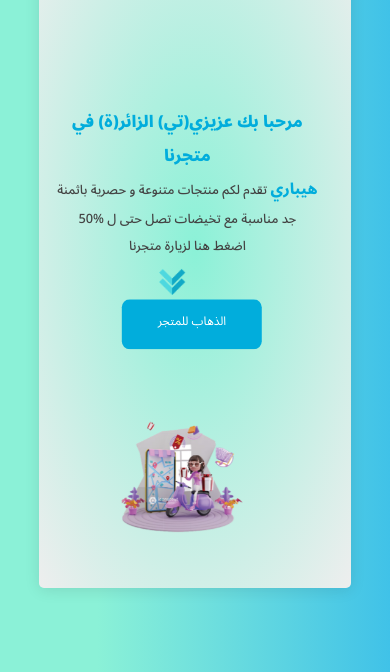
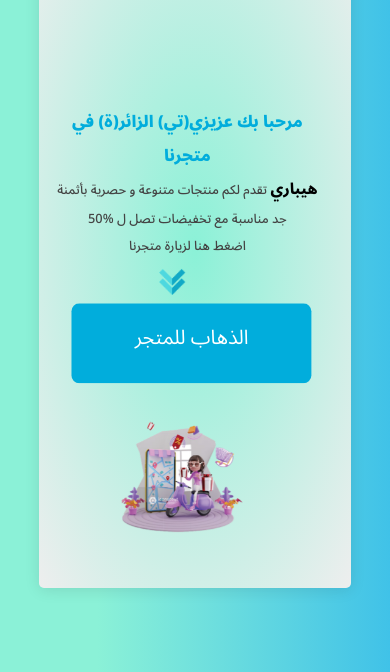
Before and after one commit to Om7gh/shop, a plain HTML site: page index.html in a window 390 px wide. Shown: the part 172-844 px from the top of the page. Drawn offline with Linux system fonts and the light colour scheme.

Commit message:
Add files via upload

```diff
--- a/index.html
+++ b/index.html
@@ -27,8 +27,8 @@
           <img src="./imgs/main.png" alt="Shop img" />
         </div>
         <section class="info">
-            <h2>مرحبا بك عزيزي(تي) الزائر(ة) في متجرنا</h1>
-              <p><span>هيباري</span> تقدم لكم منتجات متنوعة و حصرية باثمنة جد مناسبة مع تخيضات تصل حتى ل %50</p>
+            <h2>مرحبا بك عزيزي(تي) الزائر(ة) في متجرنا </h1>
+              <p><span>هيباري</span> تقدم لكم منتجات متنوعة و حصرية بأثمنة جد مناسبة مع تخفيضات تصل ل %50</p>
              <div class="visit">
               <p>اضغط هنا لزيارة متجرنا</p>
               <img src="./imgs/down-chevron.png" alt="">
--- a/style.css
+++ b/style.css
@@ -152,7 +152,7 @@ li {
   font-size: 1.2em;
 }
 .container .box .info span {
-  color: var(--btn-color);
+  color: black;
   font-weight: 800;
   font-size: 1.2em;
 }
@@ -258,11 +258,14 @@ li {
     transform: translate(-50%, -20%);
   }
   .container .box .visit a {
-    font-size: 12px;
+    font-size: 20px;
+
   }
   .container .box .visit button {
-    padding: 25px 70px;
-    top: 140%;
+    padding: 40px 120px;
+    top: 170%;
+    left: 50%;
+    transform: translate(-42%,-160%);
   }
   .box .my-img {
     display: block;
```
Also changed, not shown: about.html (+1 -1 lines).
